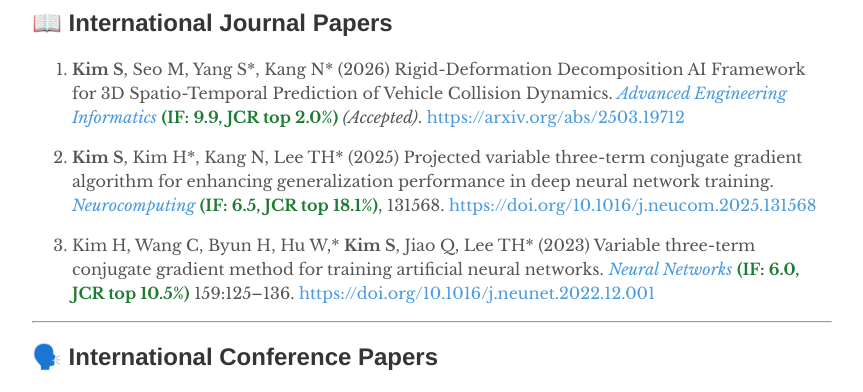
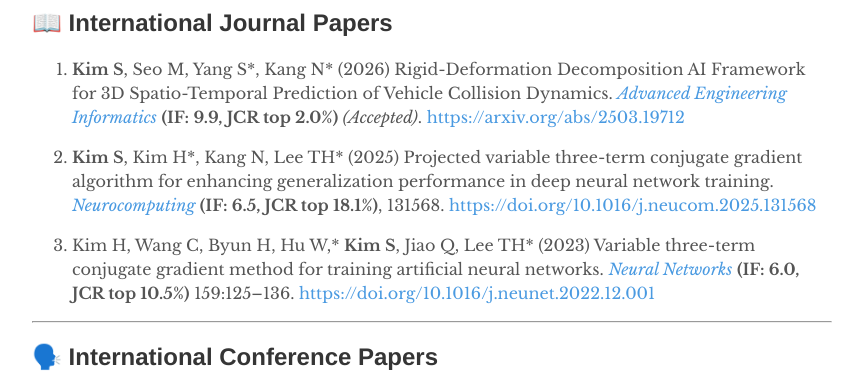
Before and after one commit to kim-sanghyuk/kim-sanghyuk.github.io, a Jekyll site: the page built from _pages/publications.md, in a window 1280 px wide. Shown: the part 328-720 px from the top of the page, without its empty margins (208-1071 px from the left). Built offline with Jekyll 4.4.1, drawn with Linux system fonts in a browser that asks for light colours.

Commit message:
Update publications.md

```diff
--- a/_pages/publications.md
+++ b/_pages/publications.md
@@ -10,11 +10,11 @@
 
 ## 📖 International Journal Papers
 
-1. **Kim S**, Seo M, Yang S\*, Kang N\* (2026) Rigid-Deformation Decomposition AI Framework for 3D Spatio-Temporal Prediction of Vehicle Collision Dynamics. [_Advanced Engineering Informatics_](https://www.sciencedirect.com/journal/advanced-engineering-informatics) <span style="color:#1e7b34;">**(IF: 9.9, JCR top 2.0%)**</span> _(Accepted)_. [https://arxiv.org/abs/2503.19712](https://arxiv.org/abs/2503.19712)
+1. **Kim S**, Seo M, Yang S\*, Kang N\* (2026) Rigid-Deformation Decomposition AI Framework for 3D Spatio-Temporal Prediction of Vehicle Collision Dynamics. [_Advanced Engineering Informatics_](https://www.sciencedirect.com/journal/advanced-engineering-informatics) **(IF: 9.9, JCR top 2.0%)** _(Accepted)_. [https://arxiv.org/abs/2503.19712](https://arxiv.org/abs/2503.19712)
 
-2. **Kim S**, Kim H\*, Kang N, Lee TH\* (2025) Projected variable three-term conjugate gradient algorithm for enhancing generalization performance in deep neural network training. [_Neurocomputing_](https://www.sciencedirect.com/journal/neurocomputing) <span style="color:#1e7b34;">**(IF: 6.5, JCR top 18.1%)**</span>, 131568. [https://doi.org/10.1016/j.neucom.2025.131568](https://doi.org/10.1016/j.neucom.2025.131568)
+2. **Kim S**, Kim H\*, Kang N, Lee TH\* (2025) Projected variable three-term conjugate gradient algorithm for enhancing generalization performance in deep neural network training. [_Neurocomputing_](https://www.sciencedirect.com/journal/neurocomputing) **(IF: 6.5, JCR top 18.1%)**, 131568. [https://doi.org/10.1016/j.neucom.2025.131568](https://doi.org/10.1016/j.neucom.2025.131568)
 
-3. Kim H, Wang C, Byun H, Hu W,\* **Kim S**, Jiao Q, Lee TH\* (2023) Variable three-term conjugate gradient method for training artificial neural networks. [_Neural Networks_](https://www.sciencedirect.com/journal/neural-networks) <span style="color:#1e7b34;">**(IF: 6.0, JCR top 10.5%)**</span> 159:125–136. [https://doi.org/10.1016/j.neunet.2022.12.001](https://doi.org/10.1016/j.neunet.2022.12.001)
+3. Kim H, Wang C, Byun H, Hu W,\* **Kim S**, Jiao Q, Lee TH\* (2023) Variable three-term conjugate gradient method for training artificial neural networks. [_Neural Networks_](https://www.sciencedirect.com/journal/neural-networks) **(IF: 6.0, JCR top 10.5%)** 159:125–136. [https://doi.org/10.1016/j.neunet.2022.12.001](https://doi.org/10.1016/j.neunet.2022.12.001)
 
 ---
 
```
